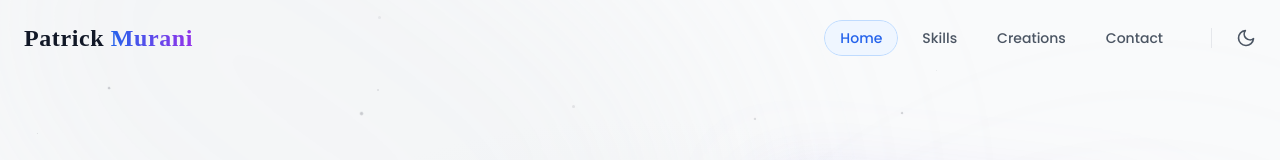
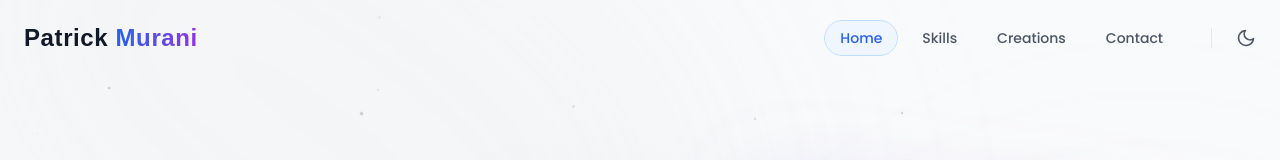
Before and after one commit to PatohMrun/murani, a Next.js app: page / in a window 1280 px wide. Shown: the top 160 px of the page. Built offline with nearby package versions, Linux system fonts and the light colour scheme.

Commit message:
Replaced config file

```diff
--- a/tailwind.config.ts
+++ b/tailwind.config.ts
@@ -6,6 +6,7 @@ const config: Config = {
     "./components/**/*.{js,ts,jsx,tsx,mdx}",
     "./app/**/*.{js,ts,jsx,tsx,mdx}",
   ],
+  darkMode: "class",
   theme: {
     extend: {
       backgroundImage: {
@@ -14,17 +15,17 @@ const config: Config = {
           "conic-gradient(from 180deg at 50% 50%, var(--tw-gradient-stops))",
       },
       colors: {
-        "primary": '#0a1014'
+        primary: "#0a1014",
       },
       fontFamily: {
-        'oswald': 'Oswald',
-        'poppins': 'Poppins',
-        'berkshire': 'Berkshire Swash',
-        'barlow': 'Barlow Condensed'
+        oswald: ["Oswald", "sans-serif"],
+        poppins: ["Poppins", "sans-serif"],
+        berkshire: ["Berkshire Swash", "cursive"],
+        barlow: ["Barlow Condensed", "sans-serif"],
       },
     },
   },
   plugins: [],
-  darkMode: "class",
 };
+
 export default config;
```
